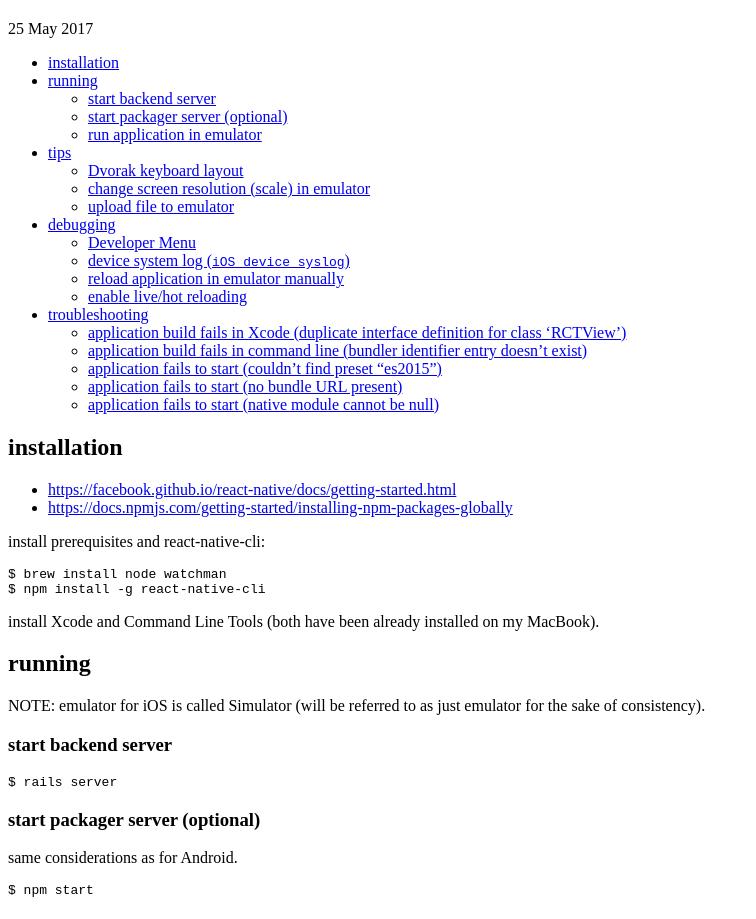
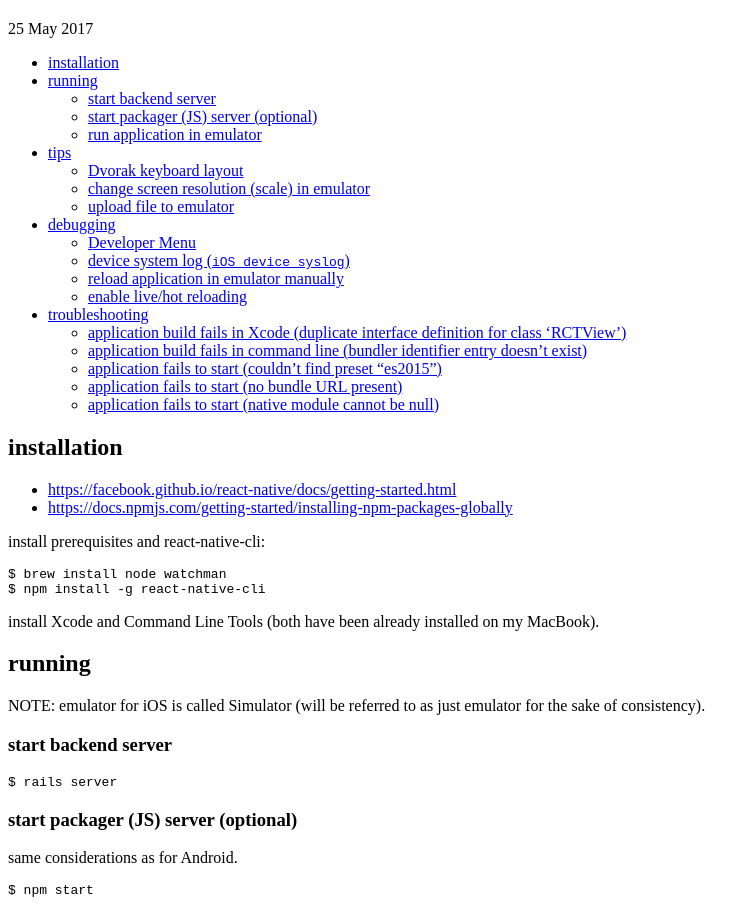
Before and after one commit to tap349/tap349.github.io, a Jekyll site: the page built from _posts/2017-05-25-react-native-ios.md, in a window 1280 px wide and 1400 px high. Shown: the part 192-1111 px from the top of the window, without its empty margins (0-756 px from the left). Built offline with Jekyll 4.4.1, drawn with Linux system fonts in a browser that asks for light colours.

Commit message:
update 2017-06-06_14:46:16

````diff
--- a/_posts/2017-05-25-react-native-ios.md
+++ b/_posts/2017-05-25-react-native-ios.md
@@ -37,7 +37,7 @@
 $ rails server
 ```
 
-### start packager server (optional)
+### start packager (JS) server (optional)
 
 same considerations as for Android.
 
````
Also changed, not shown: _posts/2017-05-24-react-native-android.md (+1 -1 lines).
